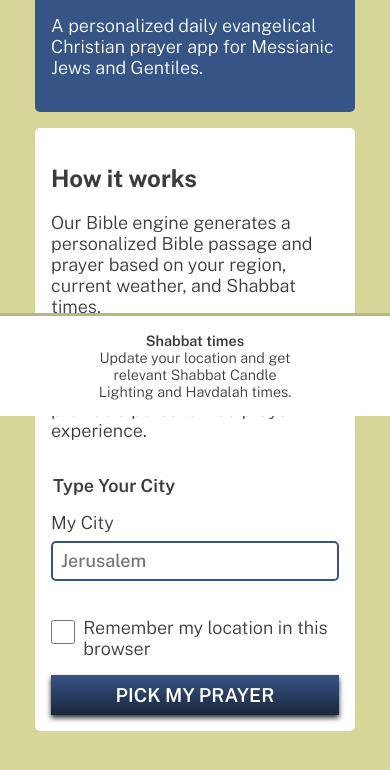
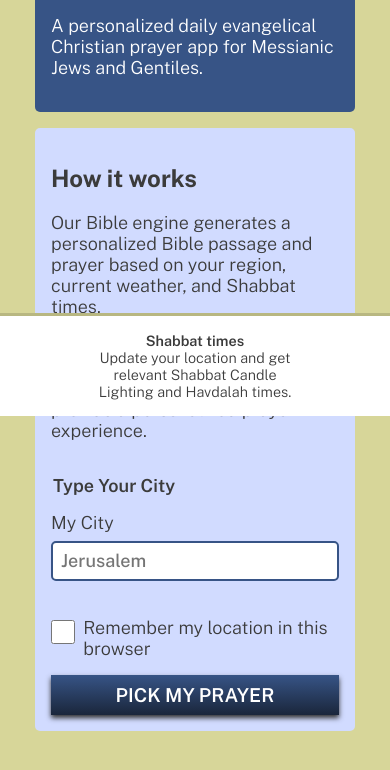
Before and after one commit to wesl2400-miun/dailybread, a website built with Vite: page index.html in a window 390 px wide. Shown: the part 428-1198 px from the top of the page. Built offline with nearby package versions, Linux system fonts and the light colour scheme.

Commit message:
Testing surface color on mobile

```diff
--- a/src/ui/scss/root.scss
+++ b/src/ui/scss/root.scss
@@ -60,8 +60,7 @@ article {
   width: dimens.$main-w-mobile;
   @extend .flex-column;
   border-radius: 5px;
-  background-color: colors.$brand-background;
-
+  background-color: #D1DBFF;
   section {
     padding: 1rem;
   }
```
Also changed, not shown: src/ui/css/root.css, 1 other file.
